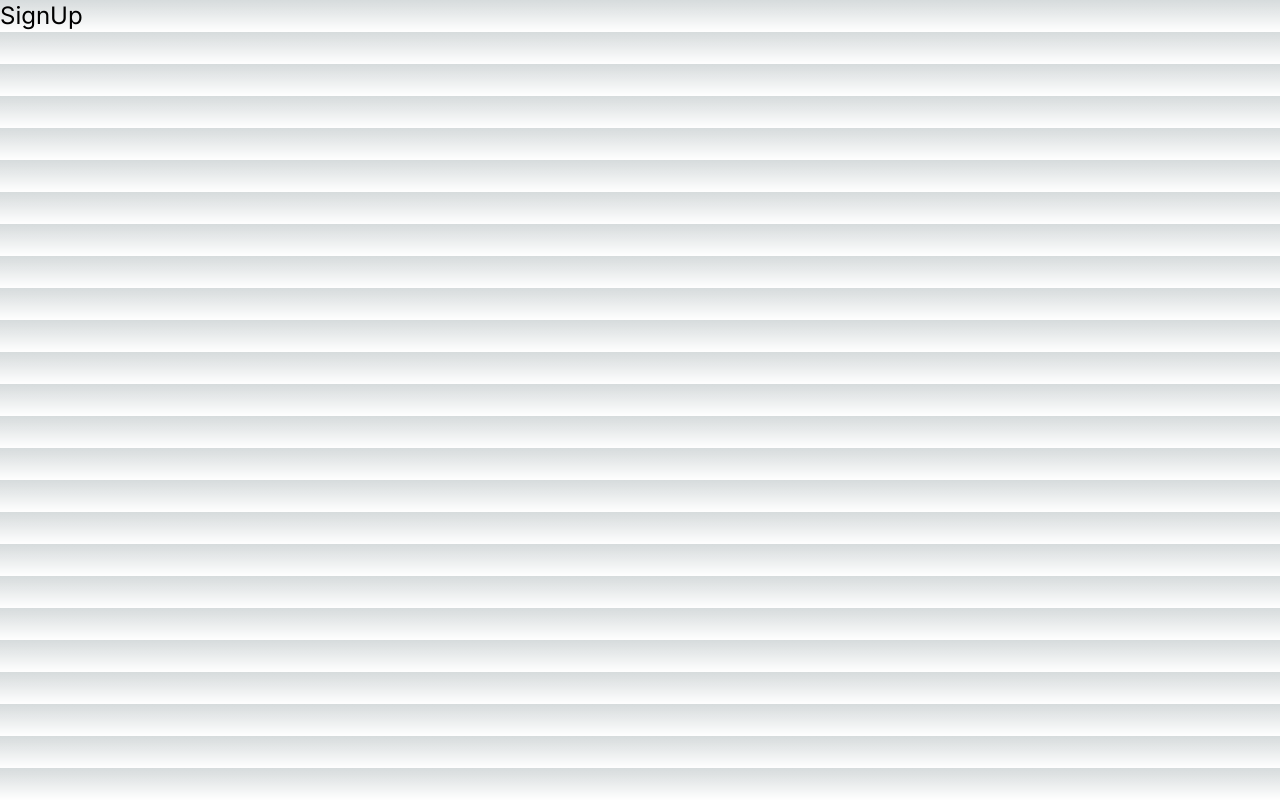
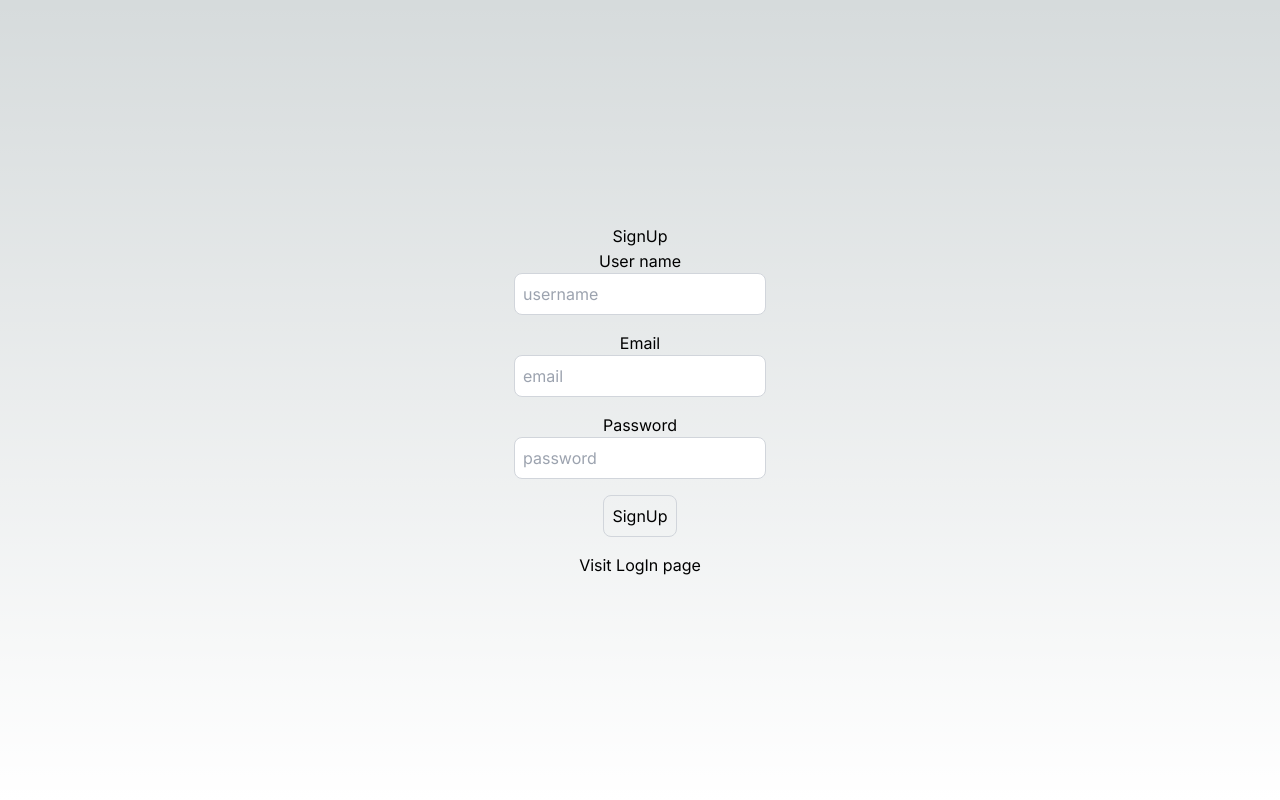
Before and after one commit to mykytazaginei/auth-app, a Next.js app: page /signup in a window 1280 px wide. Built offline with nearby package versions, Linux system fonts and the light colour scheme.

Commit message:
add login and signup

```diff
--- a/src/app/login/page.tsx
+++ b/src/app/login/page.tsx
@@ -1,7 +1,45 @@
+"use client";
+import Link from "next/link";
+import React from "react";
+import { useRouter } from "next/navigation";
+import { Axios } from "axios";
+
 export default function LoginPage() {
+  const [user, setUser] = React.useState({
+    email: "",
+    password: "",
+  });
+  const onLogin = async () => {};
+
   return (
-    <div className="flex">
-      <h1 className="text-center text-2xl">LogIn</h1>
+    <div className="flex flex-col items-center justify-center min-h-screen py-2">
+      <h1>LogIn</h1>
+      <hr />
+      <label htmlFor="email">Email</label>
+      <input
+        className="p-2 border border-gray-300 rounded-lg mb-4 focus:outline-none focus:border-gray-600"
+        id="email"
+        type="email"
+        value={user.email}
+        onChange={(e) => setUser({ ...user, email: e.target.value })}
+        placeholder="email"
+      />
+      <label htmlFor="password">Password</label>
+      <input
+        className="p-2 border border-gray-300 rounded-lg mb-4 focus:outline-none focus:border-gray-600"
+        id="password"
+        type="password"
+        value={user.password}
+        onChange={(e) => setUser({ ...user, password: e.target.value })}
+        placeholder="password"
+      />
+      <button
+        onClick={onLogin}
+        className="p-2 border border-gray-300 rounded-lg mb-4 focus:outline-none focus:border-gray-600"
+      >
+        LogIn
+      </button>
+      <Link href='/signup'>Visit SignUp page</Link>
     </div>
   );
 }
--- /dev/null
+++ b/src/app/profile/[id]/page.tsx
@@ -0,0 +1,10 @@
+export default function ProfilePage() {
+    return (
+      <div className="flex flex-col items-center justify-center min-h-screen py-2">
+          <h1>Profile</h1>
+          <hr/>
+          <p>Profile page</p>
+
+      </div>
+    );
+  }
--- /dev/null
+++ b/src/app/profile/page.tsx
@@ -0,0 +1,10 @@
+export default function ProfilePage() {
+  return (
+    <div className="flex flex-col items-center justify-center min-h-screen py-2">
+        <h1>Profile</h1>
+        <hr/>
+        <p>Profile page</p>
+
+    </div>
+  );
+}
--- a/src/app/signup/page.tsx
+++ b/src/app/signup/page.tsx
@@ -1,7 +1,55 @@
+"use client";
+import Link from "next/link";
+import React from "react";
+import { useRouter } from "next/navigation";
+import { Axios } from "axios";
+
 export default function SingupPage() {
-    return (
-      <div className="flex">
-        <h1 className="text-center text-2xl">SignUp</h1>
-      </div>
-    );
-  }
+  const [user, setUser] = React.useState({
+    email: "",
+    password: "",
+    username: "",
+  });
+  const onSigup = async () => {};
+
+  return (
+    <div className="flex flex-col items-center justify-center min-h-screen py-2">
+      <h1>SignUp</h1>
+      <hr />
+      <label htmlFor="username">User name</label>
+      <input
+        className="p-2 border border-gray-300 rounded-lg mb-4 focus:outline-none focus:border-gray-600"
+        id="username"
+        type="text"
+        value={user.username}
+        onChange={(e) => setUser({ ...user, username: e.target.value })}
+        placeholder="username"
+      />
+      <label htmlFor="email">Email</label>
+      <input
+        className="p-2 border border-gray-300 rounded-lg mb-4 focus:outline-none focus:border-gray-600"
+        id="email"
+        type="email"
+        value={user.email}
+        onChange={(e) => setUser({ ...user, email: e.target.value })}
+        placeholder="email"
+      />
+      <label htmlFor="password">Password</label>
+      <input
+        className="p-2 border border-gray-300 rounded-lg mb-4 focus:outline-none focus:border-gray-600"
+        id="password"
+        type="password"
+        value={user.password}
+        onChange={(e) => setUser({ ...user, password: e.target.value })}
+        placeholder="password"
+      />
+      <button
+        onClick={onSigup}
+        className="p-2 border border-gray-300 rounded-lg mb-4 focus:outline-none focus:border-gray-600"
+      >
+        SignUp
+      </button>
+      <Link href='/login'>Visit LogIn page</Link>
+    </div>
+  );
+}
```
